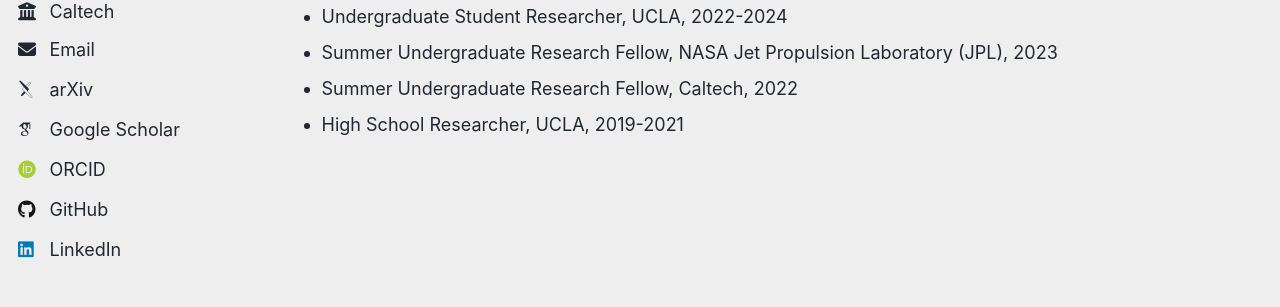
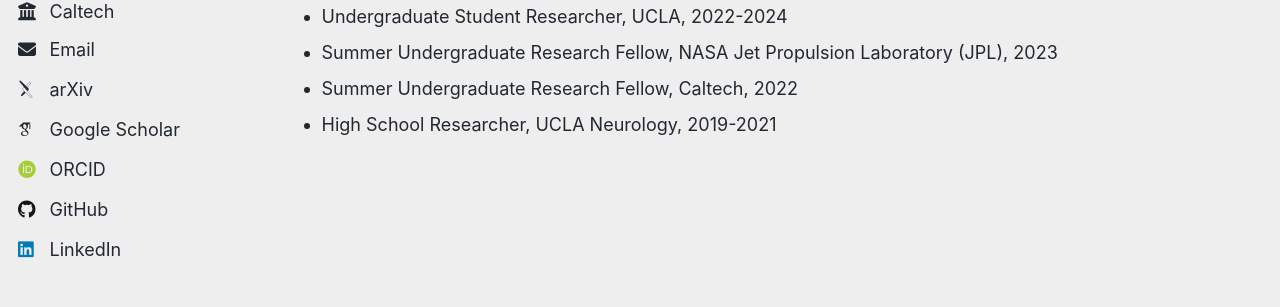
Before and after one commit to cheyanneshariat/cheyanneshariat.github.io, a Jekyll site: the page built from _pages/cv.md, in a window 1280 px wide and 960 px high. Shown: the part 451-758 px from the top of the window. Built offline with Jekyll 4.4.1, drawn with Linux system fonts in a browser that asks for light colours; some web fonts are replaced; a script that is not in the unit is left out.

Commit message:
Update cv.md

```diff
--- a/_pages/cv.md
+++ b/_pages/cv.md
@@ -22,4 +22,4 @@
 * Undergraduate Student Researcher, UCLA, 2022-2024
 * Summer Undergraduate Research Fellow, NASA Jet Propulsion Laboratory (JPL), 2023
 * Summer Undergraduate Research Fellow, Caltech, 2022
-* High School Researcher, UCLA, 2019-2021
+* High School Researcher, UCLA Neurology, 2019-2021
```
